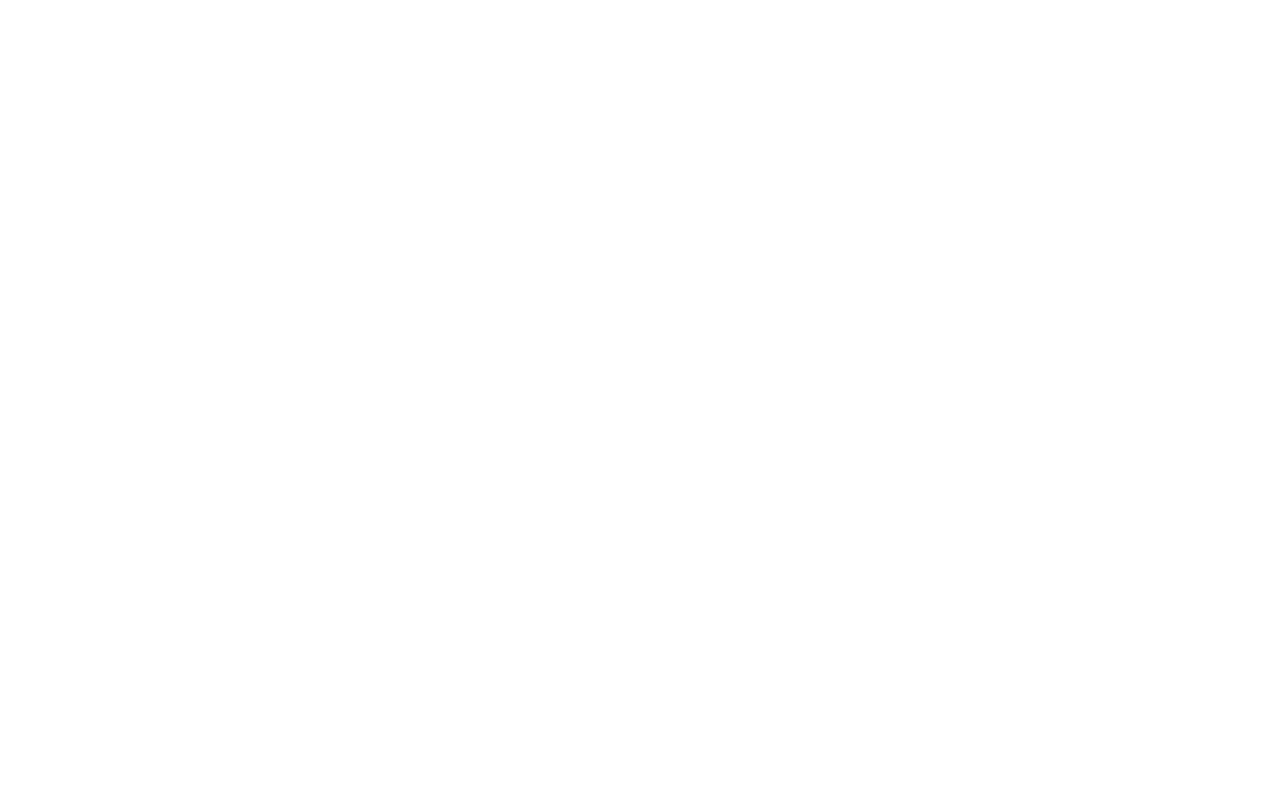
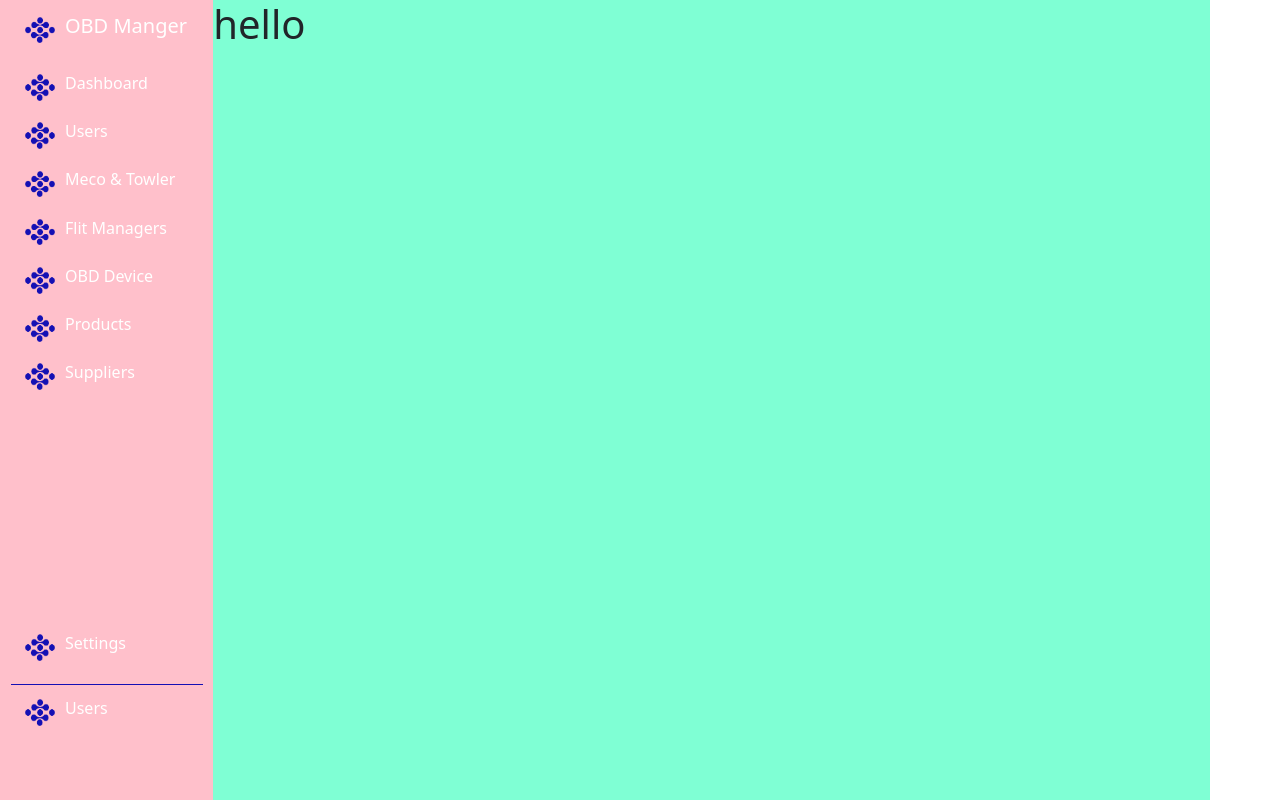
Before and after one commit to cycodedconcept/OBD2-super-admin, a React (Create React App) app: page /dash in a window 1280 px wide. Before the commit this address had no page. Built offline with nearby package versions, Linux system fonts and the light colour scheme.

Commit message:
created dashlayout

```diff
--- a/src/App.css
+++ b/src/App.css
@@ -4,13 +4,10 @@
   scroll-behavior: smooth;
   --primary: #1410b4;
   --text: #4d5657;
+  font-family: "Quicksand", sans-serif;
 }
 
 *{
   margin: 0;
   padding: 0
 }
-
-body {
-  font-family: "Quicksand", sans-serif;
-}
--- a/src/App.js
+++ b/src/App.js
@@ -1,22 +1,30 @@
-import { BrowserRouter, Route, Routes } from 'react-router-dom';
+import { createBrowserRouter, createRoutesFromElements, Route, RouterProvider } from 'react-router-dom';
 import './App.css';
+
+//pages
 import Login from './pages/Login/Login';
 import RecoverPass from './pages/Recover/RecoverPass';
 import ResetPass from './pages/Recover/ResetPass';
 import PassSuccess from './pages/Recover/PassSuccess';
 
+//layouts
+import Dashlayout from './layouts/Dashlayout';
+
+const router = createBrowserRouter(
+  createRoutesFromElements(
+    <Route path='/'>
+      <Route index element={<Login/>} />
+      <Route path="recover-password" element ={<RecoverPass/>} />
+      <Route path="reset-password" element ={<ResetPass/>} />
+      <Route path="reset-successful" element ={<PassSuccess/>} />
+      <Route path='dash' element={<Dashlayout/>} />
+    </Route>
+  )
+)
+
 function App() {
   return (
-    <BrowserRouter>
-      <div>
-        <Routes>
-          <Route path="/" exact Component={Login}/>
-          <Route path="/recover-password" Component={RecoverPass}/>
-          <Route path="/reset-password" Component={ResetPass}/>
-          <Route path="/reset-successful" Component={PassSuccess}/>
-        </Routes>
-      </div>
-    </BrowserRouter>
+    <RouterProvider router={router}/>
   );
 }
 
--- /dev/null
+++ b/src/layouts/Dashlayout.jsx
@@ -0,0 +1,82 @@
+import { NavLink, Outlet } from "react-router-dom";
+import './dashlayout.css'
+
+const Dashlayout = () => {
+    return (
+        <div className="dashlay">
+            <aside className="sidebar">
+                <nav className="">
+                    <div className="link">
+                        <img src="../asset/logo.png" alt="logo" />
+                        <h3><span>obd</span> manger</h3>
+                    </div>
+                    <div className="d-flex flex-column justify-content-between links">
+                        <div>
+                            <div className="link">
+                                    <img src="../asset/logo.png" alt="logo" />
+                                    <h4>dashboard</h4>
+                            </div>
+                            <NavLink to="/">
+                                <div className="link">
+                                    <img src="../asset/logo.png" alt="logo" />
+                                    <h4>users</h4>
+                                </div>
+                            </NavLink>
+                            <NavLink to="/">
+                                <div className="link">
+                                    <img src="../asset/logo.png" alt="logo" />
+                                    <h4>meco & towler</h4>
+                                </div>
+                            </NavLink>
+                            <NavLink to="/">
+                                <div className="link">
+                                    <img src="../asset/logo.png" alt="logo" />
+                                    <h4>flit managers</h4>
+                                </div>
+                            </NavLink>
+                            <NavLink to="/">
+                                <div className="link">
+                                    <img src="../asset/logo.png" alt="logo" />
+                                    <h4><span>obd</span> device</h4>
+                                </div>
+                            </NavLink>
+                            <NavLink to="/">
+                                <div className="link">
+                                    <img src="../asset/logo.png" alt="logo" />
+                                    <h4>products</h4>
+                                </div>
+                            </NavLink>
+                            <NavLink to="/">
+                                <div className="link">
+                                    <img src="../asset/logo.png" alt="logo" />
+                                    <h4>suppliers</h4>
+                                </div>
+                            </NavLink>
+                        </div>
+                        <div>
+                            <NavLink to="/">
+                                <div className="link mb-3">
+                                    <img src="../asset/logo.png" alt="logo" />
+                                    <h4>Settings</h4>
+                                </div>
+                            </NavLink>
+                        </div>
+                    </div>
+                    <div className="dash mx-auto"></div>
+                    <NavLink to="/">
+                        <div className="link">
+                            <img src="../asset/logo.png" alt="logo" />
+                            <h4>users</h4>
+                        </div>
+                    </NavLink>
+                </nav>
+            </aside>
+            <main>
+                <Outlet />
+                <h1>hello</h1>
+            </main>
+        </div>
+    );
+}
+
+export default Dashlayout;
--- /dev/null
+++ b/src/layouts/dashlayout.css
@@ -0,0 +1,62 @@
+:root {
+    --primary: #1410b4;
+    --text: #4d5657;
+}
+
+.dashlay {
+    display: flex;
+}
+.sidebar {
+    height: 100vh;
+    overflow-y: hidden;
+    background-color: pink;
+    flex-basis: content;
+    color: white;
+    transition: flex-basis ease 2s;
+}
+.sidebar:hover {
+    flex-basis: calc(100%/6);
+}
+
+.sidebar:hover .link h4, .sidebar:hover .link h3 {
+    display: inline-block;
+}
+
+main {
+    flex-grow: 1;
+    background-color: aquamarine;
+    margin-right: 70px;
+}
+.link {
+    display: flex;
+    align-items: center;
+    margin: 7px 15px 7px 10px;
+    padding: 7px 10px 7px 15px;
+    color: white;
+}
+
+.link h4, .link h3 {
+    display: none;
+    padding-left: 10px;
+    text-transform: capitalize;
+    font-size: 16px;
+    transition: all ease 2s;
+}
+.link h3 {
+    font-size: 20px;
+}
+.link span {
+    text-transform: uppercase;
+}
+.links {
+    height: 78vh;
+}
+
+img {
+    width: 30px;
+}
+.dash {
+    width: 90%;
+    height: 1px;
+    background-color: #1410b4;
+}
--- a/src/pages/Login/Login.jsx
+++ b/src/pages/Login/Login.jsx
@@ -2,7 +2,7 @@
 import { Link } from 'react-router-dom';
 import Container from 'react-bootstrap/Container'
 import { Row, Col } from "react-bootstrap";
-import '../loginForm.css'
+import '../css/loginForm.css'
 
 const Login = () => {
 
@@ -63,15 +63,9 @@
                             <input type="checkbox" className="me-1"/>
                             <label htmlFor="remPass">Remember password</label>
                         </div>
-                        <div><Link to="/recover-password">Forgot Password</Link></div>
+                        <div><Link to="recover-password">Forgot Password</Link></div>
                     </div>
                     <button type="submit" className="btn mt-4 py-2" id="btn">Login</button>
-                    <div className=" mt-5 mx-auto" id="createAcc">
-                        <div>
-                            <p className="me-2">Don't have an account?</p>
-                        </div>
-                        <div><a href="abc.html" id="signupBtn">Create an account</a></div>
-                    </div>
                 </form>
             </Col>
         </Row>
--- a/src/pages/Recover/PassSuccess.jsx
+++ b/src/pages/Recover/PassSuccess.jsx
@@ -1,7 +1,7 @@
 import Container from 'react-bootstrap/Container'
 import { Row, Col } from "react-bootstrap";
 import { Link } from 'react-router-dom';
-import '../loginForm.css'
+import '../css/loginForm.css'
 
 const PassSuccess = () => {
     return (
--- a/src/pages/Recover/RecoverPass.jsx
+++ b/src/pages/Recover/RecoverPass.jsx
@@ -1,7 +1,7 @@
 import { useState } from 'react';
 import Container from 'react-bootstrap/Container'
 import { Row, Col } from "react-bootstrap";
-import '../loginForm.css'
+import '../css/loginForm.css'
 
 
 const RecoverPass = () => {
--- a/src/pages/Recover/ResetPass.jsx
+++ b/src/pages/Recover/ResetPass.jsx
@@ -1,7 +1,7 @@
 import { useState } from 'react';
 import Container from 'react-bootstrap/Container'
 import { Row, Col } from "react-bootstrap";
-import '../loginForm.css'
+import '../css/loginForm.css'
 
 const ResetPass = () => {
     const [ password, setPassword] = useState("")
--- a/src/pages/loginForm.css
+++ b/src/pages/css/loginForm.css
@@ -1,7 +1,13 @@
+:root {
+    --primary: #1410b4;
+    --text: #4d5657;
+}
+
 .login {
     display: flex;
     justify-content: center;
     align-items: center;
+    color: var(--text);
 }
 .logo {
     width: 80px;
@@ -39,7 +45,7 @@
     font-size: 16px;
     font-weight: 700;
     line-height: 24px;
-    color: #4d5657;
+    color: var(--text);
     cursor: pointer;
 }
 .form .inputGroup ::placeholder {
@@ -53,7 +59,7 @@
     position: relative;
 }
 .form .inputGroup .form-control:focus {
-    border: 2px solid #1410b4;
+    border: 2px solid var(--primary);
     box-shadow: 0 2px 3px 4px rgba(12, 10, 104, 0.3);
 }
 a:-webkit-any-link {
@@ -65,13 +71,20 @@
 }
 .btn {
     width: 100%;
-    background-color: #1410b4;
+    background-color: var(--primary);
     color: white;
     font-weight: 700;
     font-size: 16px;
+    transition: all ease 1s;
 }
 .btn a {
     color: white;
+}
+.btn:hover {
+    border: 2px solid var(--primary);
+}
+.btn:hover a {
+    color: var(--primary);
 }
 .form #remPass {
     display: flex;
```
